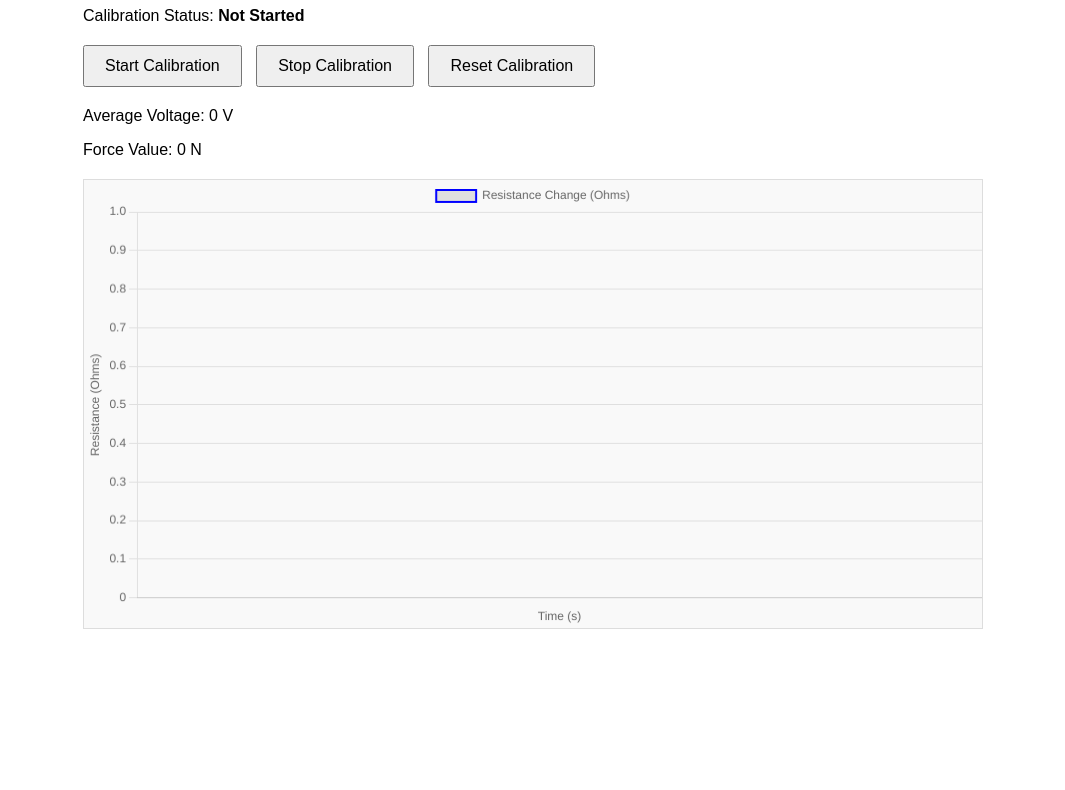
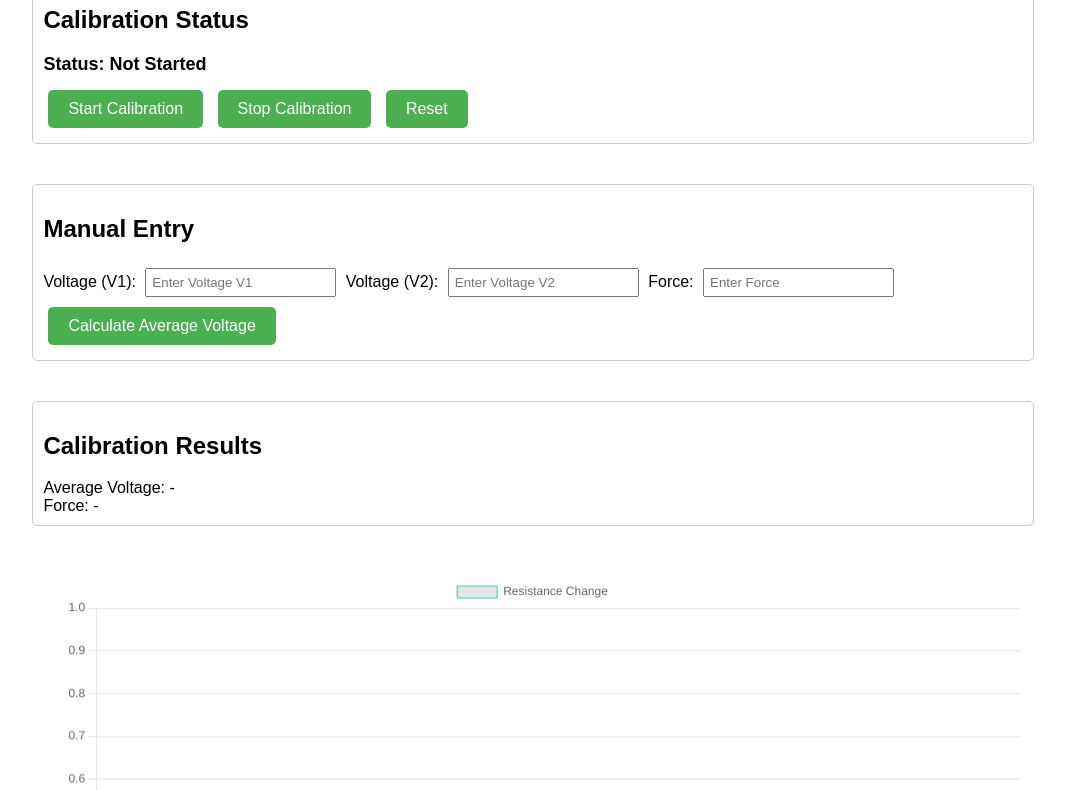
Before and after one commit to Codecrafters-Hz/UI-Data_Handling, a plain HTML site: page index.html in a window 1280 px wide. Shown: the part 73-863 px from the top of the page, without its empty margins (107-1172 px from the left). Before the commit the page ends 800 px from the top, so only its background shows below. Drawn offline with nearby package versions, Linux system fonts and the light colour scheme.

Commit message:
Update index.html

```diff
--- a/index.html
+++ b/index.html
@@ -3,152 +3,192 @@
 <head>
     <meta charset="UTF-8">
     <meta name="viewport" content="width=device-width, initial-scale=1.0">
-    <title>Database Handling UI</title>
+    <title>Calibration and Voltage Measurement</title>
     <script src="https://cdn.jsdelivr.net/npm/chart.js"></script>
     <style>
         body {
             font-family: Arial, sans-serif;
-            margin: 20px;
         }
         .container {
-            max-width: 900px;
-            margin: auto;
+            display: flex;
+            flex-direction: column;
+            align-items: center;
+            padding: 20px;
+        }
+        .section {
+            margin: 20px;
+            padding: 10px;
+            width: 80%;
+            border: 1px solid #ccc;
+            border-radius: 5px;
+        }
+        .button {
+            padding: 10px 20px;
+            margin: 5px;
+            cursor: pointer;
+            border: none;
+            background-color: #4CAF50;
+            color: white;
+            font-size: 16px;
+            border-radius: 5px;
+        }
+        .button:hover {
+            background-color: #45a049;
         }
         .status {
-            margin-bottom: 20px;
-        }
-        .status span {
+            margin: 10px 0;
+            font-size: 18px;
             font-weight: bold;
         }
-        .controls {
-            margin-bottom: 20px;
+        input[type="number"] {
+            padding: 5px;
+            margin: 5px;
         }
-        button {
-            margin-right: 10px;
-            padding: 10px 20px;
-            font-size: 16px;
-            cursor: pointer;
-        }
-        .output {
-            margin-bottom: 20px;
-        }
-        canvas {
-            background-color: #f9f9f9;
-            border: 1px solid #ddd;
+        .graph-container {
+            width: 80%;
+            margin: 30px 0;
         }
     </style>
 </head>
 <body>
     <div class="container">
-        <h1>Database Handling and Calibration</h1>
-
-        <!-- Display Calibration Status -->
-        <div class="status">
-            <p>Calibration Status: <span id="calibration-status">Not Started</span></p>
+        <div class="section">
+            <h2>Calibration Status</h2>
+            <div id="status" class="status">Status: Not Started</div>
+            <button id="startButton" class="button" onclick="startCalibration()">Start Calibration</button>
+            <button id="stopButton" class="button" onclick="stopCalibration()" disabled>Stop Calibration</button>
+            <button id="resetButton" class="button" onclick="resetValues()">Reset</button>
         </div>
 
-        <!-- Control Buttons -->
-        <div class="controls">
-            <button onclick="startCalibration()">Start Calibration</button>
-            <button onclick="stopCalibration()">Stop Calibration</button>
-            <button onclick="resetCalibration()">Reset Calibration</button>
+        <div class="section">
+            <h2>Manual Entry</h2>
+            <label for="voltage1">Voltage (V1): </label>
+            <input type="number" id="voltage1" step="any" placeholder="Enter Voltage V1">
+            <label for="voltage2">Voltage (V2): </label>
+            <input type="number" id="voltage2" step="any" placeholder="Enter Voltage V2">
+            <label for="force">Force: </label>
+            <input type="number" id="force" step="any" placeholder="Enter Force">
+            <button class="button" onclick="calculateAverageVoltage()">Calculate Average Voltage</button>
         </div>
 
-        <!-- Display Values -->
-        <div class="output">
-            <p>Average Voltage: <span id="avg-voltage">0</span> V</p>
-            <p>Force Value: <span id="force-value">0</span> N</p>
+        <div class="section">
+            <h2>Calibration Results</h2>
+            <div id="avgVoltage">Average Voltage: -</div>
+            <div id="forceValue">Force: -</div>
         </div>
 
-        <!-- Resistance Change Graph -->
-        <canvas id="resistance-chart" width="800" height="400"></canvas>
+        <div class="graph-container">
+            <canvas id="resistanceGraph"></canvas>
+        </div>
     </div>
 
     <script>
-        // Variables to hold state
-        let calibrationStatus = "Not Started";
+        let calibrationInProgress = false;
+        let calibrationStatus = 'Not Started'; // Calibration status
+        let voltage1 = 0, voltage2 = 0, force = 0;
         let resistanceData = [];
-        let chart = null;
 
-        // Chart.js Configuration
-        function setupChart() {
-            const ctx = document.getElementById('resistance-chart').getContext('2d');
-            chart = new Chart(ctx, {
+        const ctx = document.getElementById('resistanceGraph').getContext('2d');
+        const resistanceChart = new Chart(ctx, {
             type: 'line',
             data: {
                 labels: [],
                 datasets: [{
-                        label: 'Resistance Change (Ohms)',
+                    label: 'Resistance Change',
                     data: [],
-                        borderColor: 'blue',
-                        borderWidth: 2,
-                        fill: false,
+                    borderColor: 'rgba(75, 192, 192, 1)',
+                    borderWidth: 1,
+                    fill: false
                 }]
             },
             options: {
-                    responsive: true,
                 scales: {
                     x: {
-                            title: { display: true, text: 'Time (s)' }
+                        title: {
+                            display: true,
+                            text: 'Time'
+                        }
                     },
                     y: {
-                            title: { display: true, text: 'Resistance (Ohms)' }
+                        title: {
+                            display: true,
+                            text: 'Resistance'
+                        }
                     }
                 }
             }
         });
+
+        async function startCalibration() {
+            const response = await fetch('http://localhost:5000/startCalibration', { method: 'POST' });
+            const data = await response.json();
+            calibrationStatus = 'In Process';
+            updateStatus();
+            document.getElementById('startButton').disabled = true;
+            document.getElementById('stopButton').disabled = false;
         }
 
-        // Functions to update the UI
-        function updateStatus(newStatus) {
-            calibrationStatus = newStatus;
-            document.getElementById('calibration-status').innerText = calibrationStatus;
+        async function stopCalibration() {
+            const response = await fetch('http://localhost:5000/stopCalibration', { method: 'POST' });
+            const data = await response.json();
+            calibrationStatus = 'Finished';
+            updateStatus();
+            document.getElementById('startButton').disabled = false;
+            document.getElementById('stopButton').disabled = true;
         }
 
-        function updateValues(avgVoltage, forceValue) {
-            document.getElementById('avg-voltage').innerText = avgVoltage.toFixed(2);
-            document.getElementById('force-value').innerText = forceValue.toFixed(2);
+        function resetValues() {
+            voltage1 = 0;
+            voltage2 = 0;
+            force = 0;
+            document.getElementById('voltage1').value = '';
+            document.getElementById('voltage2').value = '';
+            document.getElementById('force').value = '';
+            document.getElementById('avgVoltage').innerText = 'Average Voltage: -';
+            document.getElementById('forceValue').innerText = 'Force: -';
+            resistanceChart.data.labels = [];
+            resistanceChart.data.datasets[0].data = [];
+            resistanceChart.update();
         }
 
-        function updateGraph(newResistance) {
-            const currentTime = chart.data.labels.length;
-            chart.data.labels.push(currentTime);
-            chart.data.datasets[0].data.push(newResistance);
-            chart.update();
+        function updateStatus() {
+            document.getElementById('status').innerText = 'Status: ' + calibrationStatus;
         }
 
-        // Calibration Control Functions
-        function startCalibration() {
-            updateStatus("In Process");
-            // Mock data generation
-            const interval = setInterval(() => {
-                if (calibrationStatus !== "In Process") {
-                    clearInterval(interval);
+        async function calculateAverageVoltage() {
+            voltage1 = parseFloat(document.getElementById('voltage1').value);
+            voltage2 = parseFloat(document.getElementById('voltage2').value);
+            force = parseFloat(document.getElementById('force').value);
+
+            if (isNaN(voltage1) || isNaN(voltage2) || isNaN(force)) {
+                alert("Please enter valid numbers for Voltage and Force.");
                 return;
             }
-                const resistance = Math.random() * 100; // Random resistance value
-                const avgVoltage = Math.random() * 5;  // Random average voltage
-                const forceValue = resistance * 0.1;  // Mock force calculation
-                updateValues(avgVoltage, forceValue);
-                updateGraph(resistance);
-            }, 1000);
+
+            const avgVoltage = (voltage1 + voltage2) / 2;
+            document.getElementById('avgVoltage').innerText = 'Average Voltage: ' + avgVoltage.toFixed(2);
+            document.getElementById('forceValue').innerText = 'Force: ' + force;
+
+            // Simulating resistance change based on force
+            let resistanceChange = force * 0.1; // Sample resistance change formula
+            resistanceData.push(resistanceChange);
+
+            let timeLabel = resistanceChart.data.labels.length + 1;
+            resistanceChart.data.labels.push('T' + timeLabel);
+            resistanceChart.data.datasets[0].data.push(resistanceChange);
+            resistanceChart.update();
+
+            // Save data to backend
+            await fetch('http://localhost:5000/saveMeasurement', {
+                method: 'POST',
+                headers: { 'Content-Type': 'application/json' },
+                body: JSON.stringify({
+                    voltage1,
+                    voltage2,
+                    force
+                })
+            });
         }
-
-        function stopCalibration() {
-            updateStatus("Stopped");
-        }
-
-        function resetCalibration() {
-            updateStatus("Not Started");
-            resistanceData = [];
-            chart.data.labels = [];
-            chart.data.datasets[0].data = [];
-            chart.update();
-            updateValues(0, 0);
-        }
-
-        // Initialize chart
-        window.onload = setupChart;
     </script>
 </body>
 </html>
```
Lines whose indentation alone changed are shown as unchanged.
